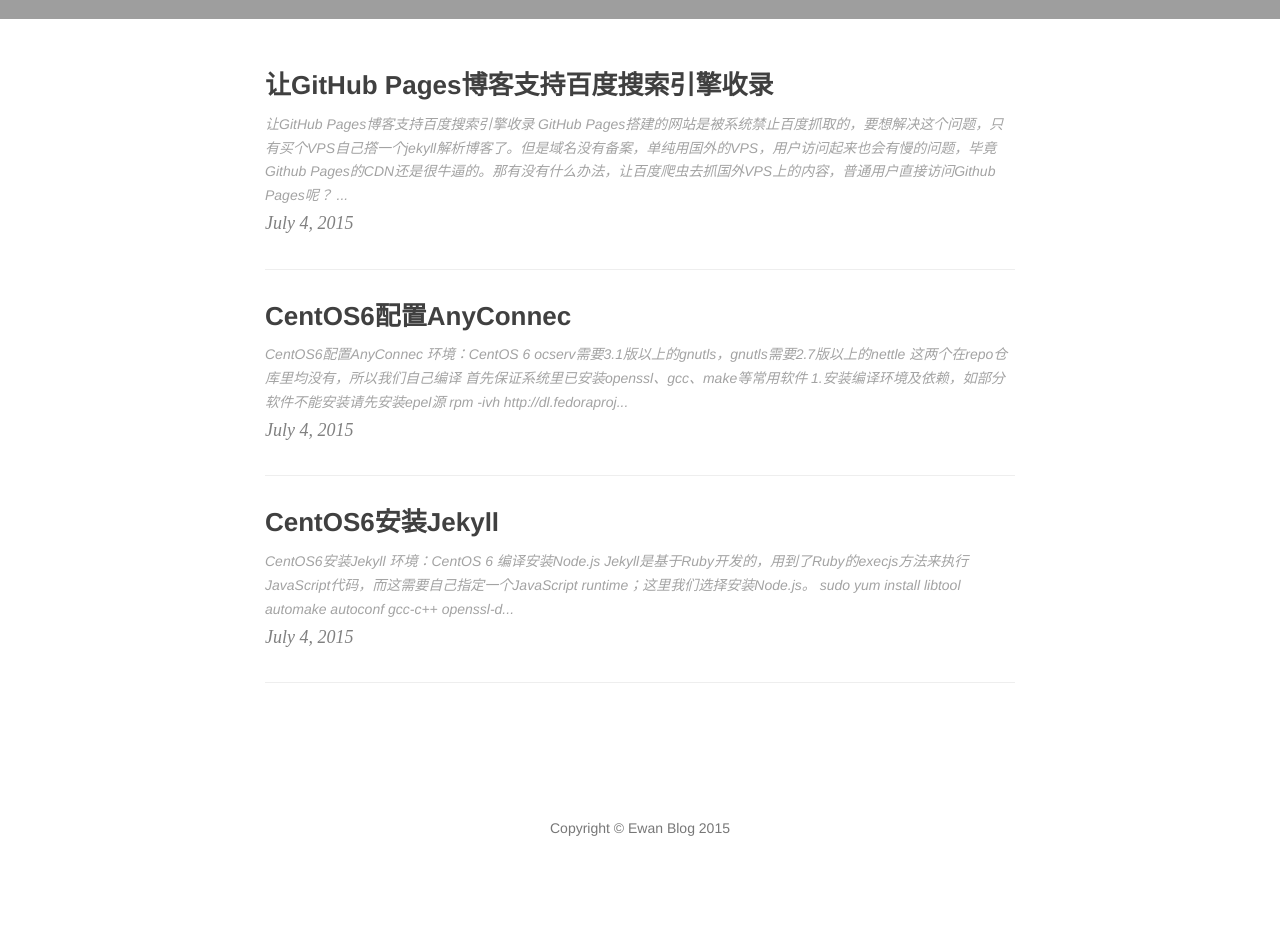
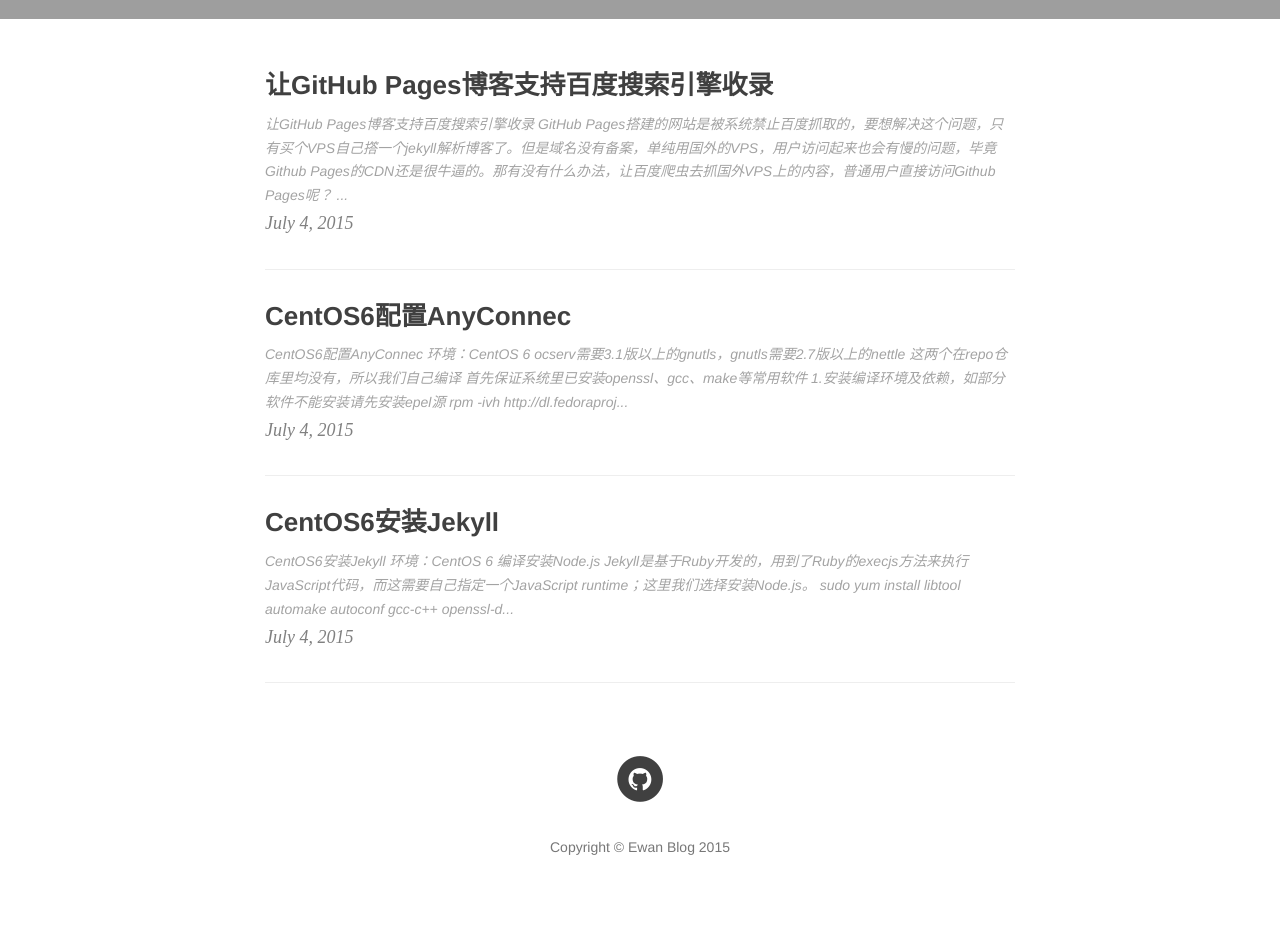
Before and after one commit to EwanZhang/EwanZhang, a Jekyll site: the page built from index.html, in a window 1280 px wide. Shown: the part 225-1177 px from the top of the page. Built offline with Jekyll 4.4.1, drawn with Linux system fonts in a browser that asks for light colours; nearby versions of some CDN libraries; the list of posts is cut into pages by our own code; comment, search, counter and statistics services are not loaded; grey boxes are pictures that could not be loaded.

Commit message:
Update head.html

```diff
--- a/_includes/head.html
+++ b/_includes/head.html
@@ -20,9 +20,9 @@
     <link rel="stylesheet" href="{{ "/css/syntax.css" | prepend: site.baseurl }}">
 
     <!-- Custom Fonts -->
-    <!-- <link href="http://libs.cncdn.cn/font-awesome/4.3.0/css/font-awesome.min.css" rel="stylesheet" type="text/css"> -->
+    <!-- <link href="http://cdn.bootcss.com/font-awesome/4.3.0/css/font-awesome.min.css" rel="stylesheet" type="text/css"> -->
     <!-- Hux change font-awesome CDN to qiniu -->
-    <link href="http://libs.useso.com/js/font-awesome/4.2.0/css/font-awesome.min.css" rel="stylesheet" type="text/css">
+    <link href="http://cdn.bootcss.com/font-awesome/4.2.0/css/font-awesome.min.css" rel="stylesheet" type="text/css">
 
 
     <!-- Hux Delete, sad but pending in China
```
